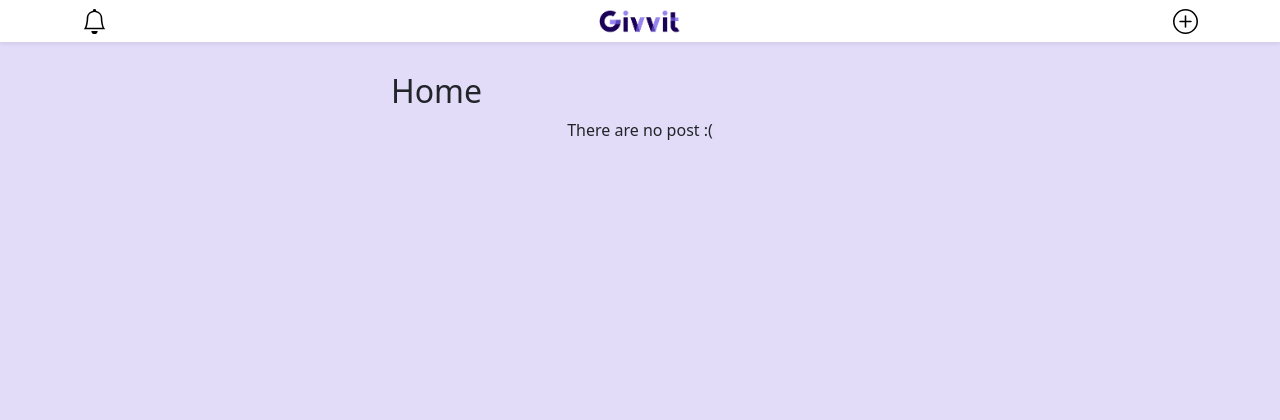
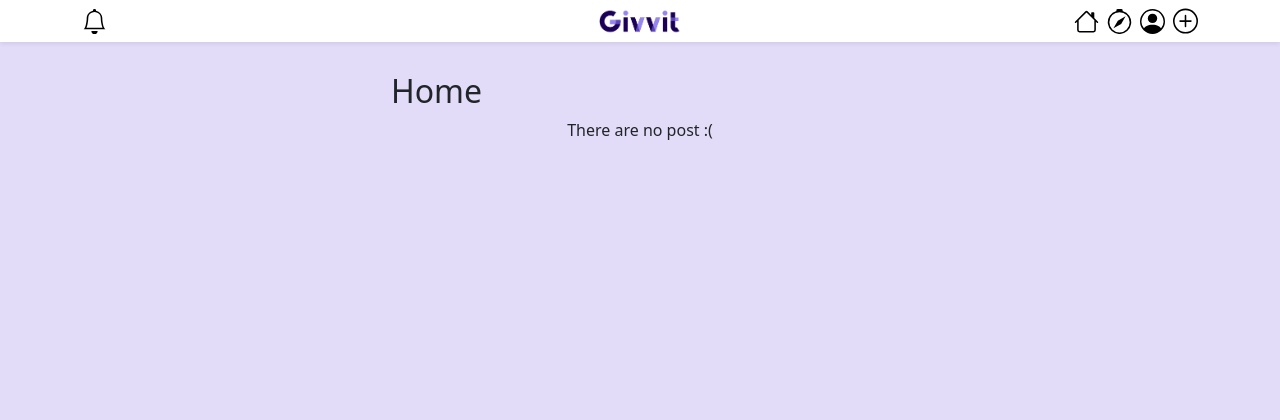
Before and after one commit to mircoterenzi/givvit, a PHP site: page / in a window 1280 px wide. Shown: the top 420 px of the page. Run offline with PHP 8.4, Linux system fonts and the light colour scheme; the visitor is signed in with stand-in values (Sample User, id 1); data that the repository does not hold is empty.

Commit message:
[dev] switching of navbar between mobile and desktop

```diff
--- a/src/css/style.css
+++ b/src/css/style.css
@@ -40,3 +40,23 @@ a {
 .modal-body li {
     list-style-type: none;
 }
+
+/* Mobile */
+@media screen and (max-width: 768px) {
+    div.desktop {
+        display: none;
+    }
+    div.mobile {
+        display: block;
+    }
+}
+
+/* Desktop */
+@media screen and (min-width: 768px) {
+    div.desktop {
+        display: block;
+    }
+    div.mobile {
+        display: none;
+    }
+}
--- a/src/template/base.php
+++ b/src/template/base.php
@@ -39,6 +39,27 @@
                         <img src="img/logo.png" alt=""Givvit" height="25"/>
                     </div>
                     <div class="col text-end">
+                        <div class="d-flex justify-content-end">
+                            <!-- Desktop menu -->
+                            <div class="desktop me-2">
+                                <a href="index.php" class="me-1">
+                                    <svg xmlns="http://www.w3.org/2000/svg" width="25" class="bi bi-house" viewBox="0 0 16 16">
+                                        <path d="M8.707 1.5a1 1 0 0 0-1.414 0L.646 8.146a.5.5 0 0 0 .708.708L2 8.207V13.5A1.5 1.5 0 0 0 3.5 15h9a1.5 1.5 0 0 0 1.5-1.5V8.207l.646.647a.5.5 0 0 0 .708-.708L13 5.793V2.5a.5.5 0 0 0-.5-.5h-1a.5.5 0 0 0-.5.5v1.293zM13 7.207V13.5a.5.5 0 0 1-.5.5h-9a.5.5 0 0 1-.5-.5V7.207l5-5z"/>
+                                    </svg>
+                                </a>
+                                <a href="explore.php" class="me-1">
+                                    <svg xmlns="http://www.w3.org/2000/svg" width="25" class="bi bi-compass" viewBox="0 0 16 16">
+                                        <path d="M8 16.016a7.5 7.5 0 0 0 1.962-14.74A1 1 0 0 0 9 0H7a1 1 0 0 0-.962 1.276A7.5 7.5 0 0 0 8 16.016m6.5-7.5a6.5 6.5 0 1 1-13 0 6.5 6.5 0 0 1 13 0"/>
+                                        <path d="m6.94 7.44 4.95-2.83-2.83 4.95-4.949 2.83 2.828-4.95z"/>
+                                    </svg>
+                                </a>
+                                <a href="profile.php">
+                                    <svg xmlns="http://www.w3.org/2000/svg" width="25" class="bi bi-person-circle" viewBox="0 0 16 16">
+                                        <path d="M11 6a3 3 0 1 1-6 0 3 3 0 0 1 6 0"/>
+                                        <path fill-rule="evenodd" d="M0 8a8 8 0 1 1 16 0A8 8 0 0 1 0 8m8-7a7 7 0 0 0-5.468 11.37C3.242 11.226 4.805 10 8 10s4.757 1.225 5.468 2.37A7 7 0 0 0 8 1"/>
+                                    </svg>
+                                </a>
+                            </div>
                             <svg data-bs-toggle="modal" data-bs-target="#new-post-modal" xmlns="http://www.w3.org/2000/svg" width="25" class="bi bi-plus-circle" viewBox="0 0 16 16">
                                 <path d="M8 15A7 7 0 1 1 8 1a7 7 0 0 1 0 14m0 1A8 8 0 1 0 8 0a8 8 0 0 0 0 16"/>
                                 <path d="M8 4a.5.5 0 0 1 .5.5v3h3a.5.5 0 0 1 0 1h-3v3a.5.5 0 0 1-1 0v-3h-3a.5.5 0 0 1 0-1h3v-3A.5.5 0 0 1 8 4"/>
@@ -46,8 +67,10 @@
                         </div>
                     </div>
                 </div>
+            </div>
         </nav>
-        <!-- Bottom navbar -->
+        <!-- Mobile menu / Bottom navbar -->
+        <div class="mobile">
             <div class="d-flex fixed-bottom justify-content-center">
                 <nav class="nav p-3 mb-2 shadow-lg rounded-5">
                     <a href="explore.php">
@@ -69,6 +92,7 @@
                     </a>
                 </nav>
             </div>
+        </div>
         <!-- Main -->
         <div class="row justify-content-center">
             <div class="col-lg-6">
```
Lines whose indentation alone changed are shown as unchanged.
